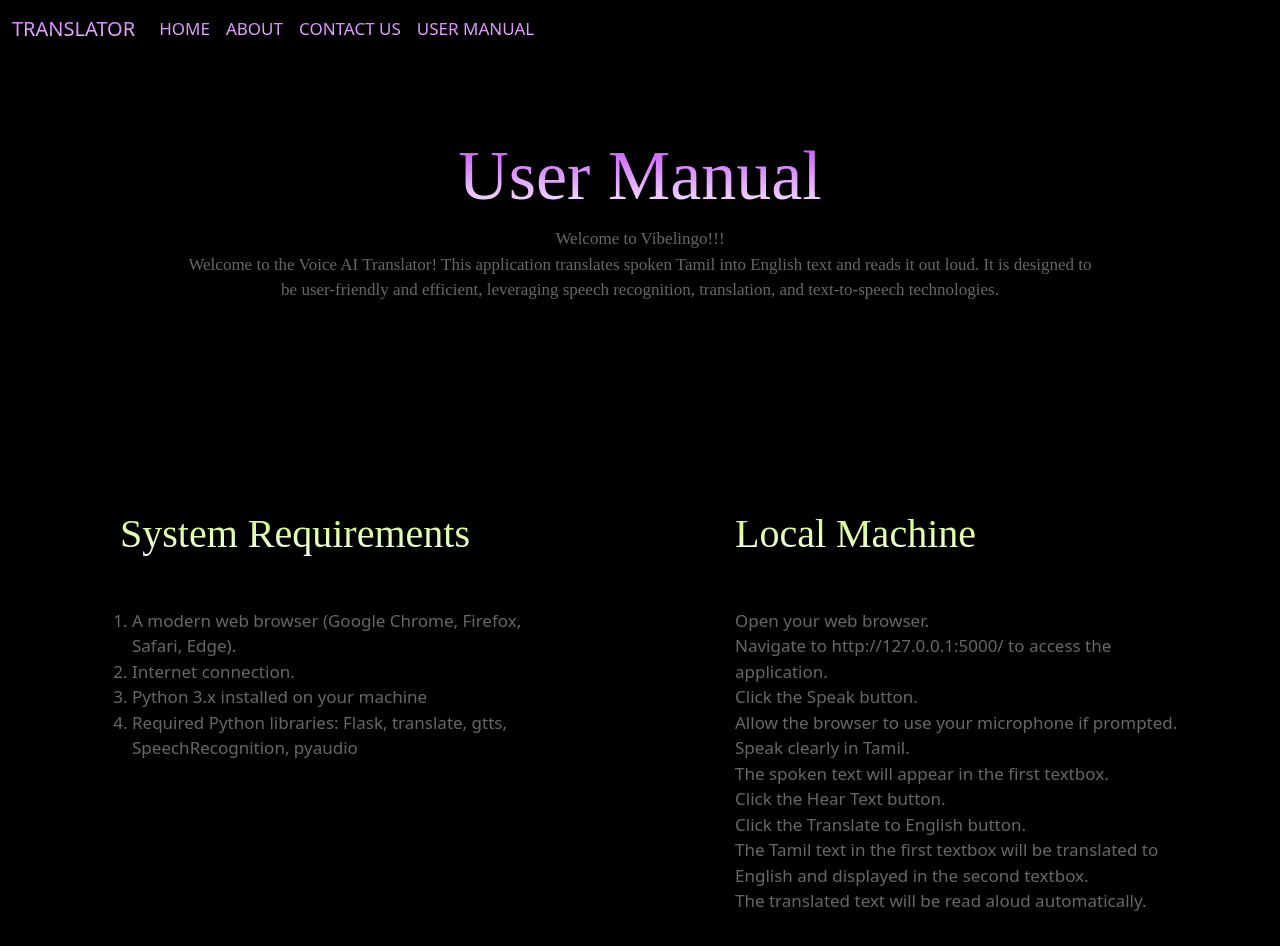
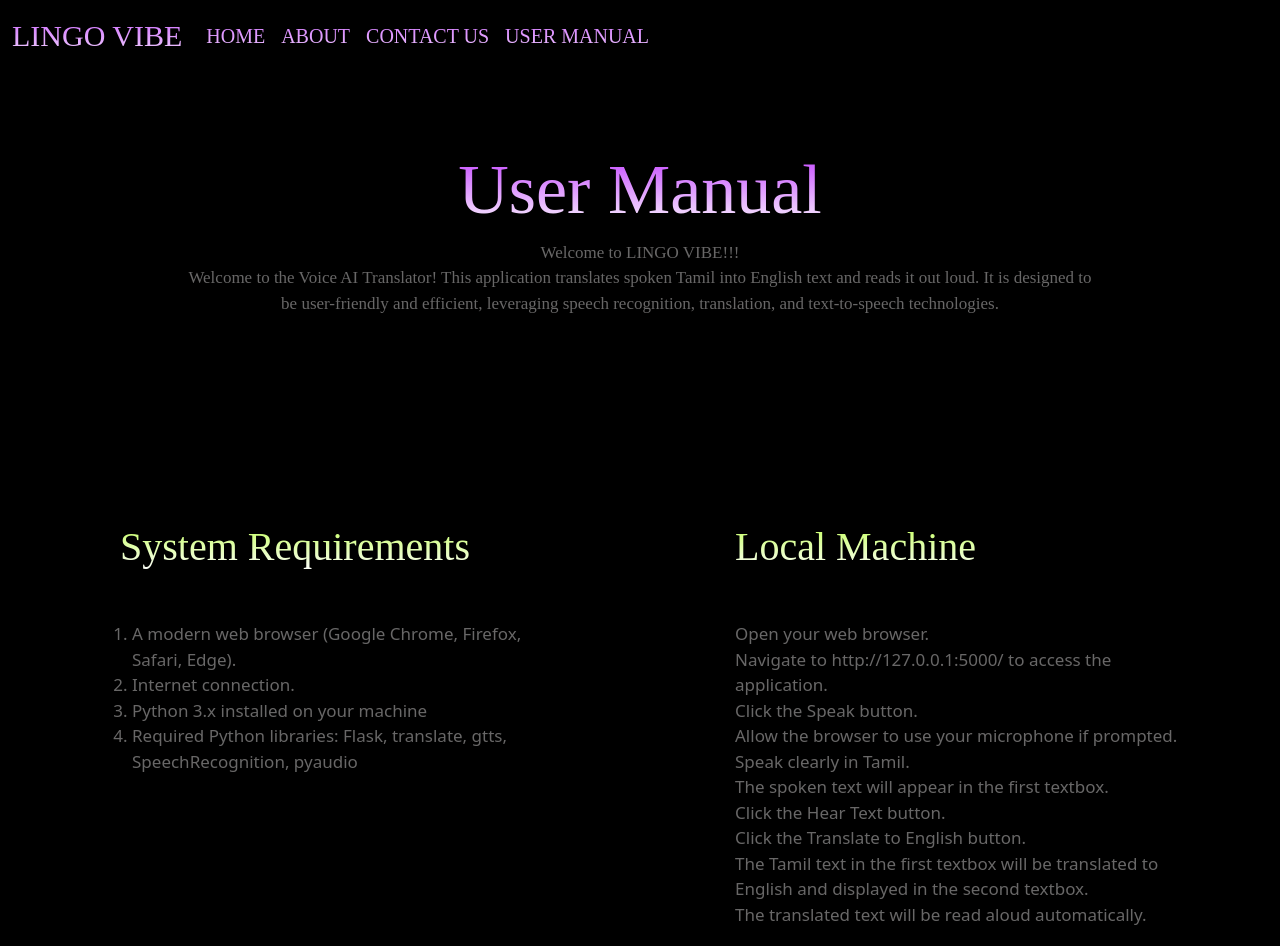
Before and after one commit to Meghs21/Hackathon_Translator, a website: page tempelates/userm.hbs in a window 1280 px wide. Shown: the top 946 px of the page. Drawn offline with nearby package versions, Linux system fonts and the light colour scheme; files that its build step writes are made by us from their sources.

Commit message:
Update userm.hbs

```diff
--- a/tempelates/userm.hbs
+++ b/tempelates/userm.hbs
@@ -24,11 +24,18 @@
       height: 100px;
       font-size: 30px;
     }
+    .main{
+        font-size: 30px;
+      }
+      .nav-link{
+        font-size: 20px;
+        font-family: 'Poppins';
+      }
   </style>
   <body>
  <nav class="navbar navbar-expand-lg bg-body-tertiary">
         <div class="container-fluid">
-          <a class="navbar-brand" href="#">TRANSLATOR</a>
+          <a class="navbar-brand main" style="font-family: 'POPPINS';" href="#">LINGO VIBE</a>
           <button class="navbar-toggler" type="button" data-bs-toggle="collapse" data-bs-target="#navbarSupportedContent" aria-controls="navbarSupportedContent" aria-expanded="false" aria-label="Toggle navigation">
             <span class="navbar-toggler-icon"></span>
           </button>
@@ -55,7 +62,7 @@
       <br>
       <div class="container hidden upper">
         <h1>User Manual</h1>
-        <p>Welcome to Vibelingo!!!<br>
+        <p>Welcome to LINGO VIBE!!!<br>
           Welcome to the Voice AI Translator! This application translates spoken Tamil into English text and reads it out loud. It is designed to be user-friendly and efficient, leveraging speech recognition, translation, and text-to-speech technologies.
            <br>
 
```
